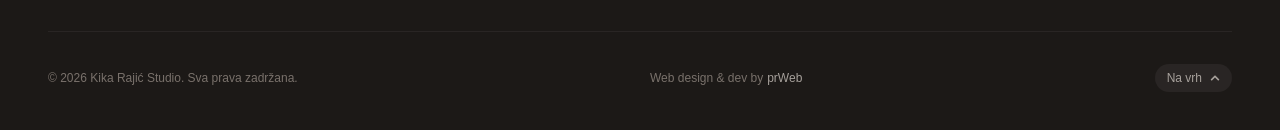
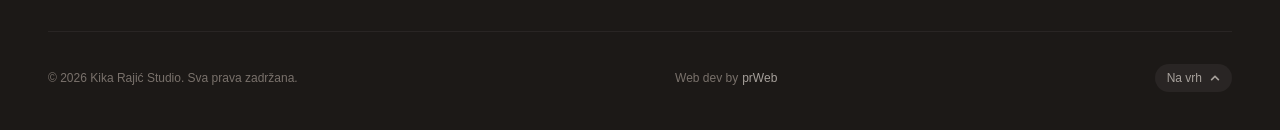
Before and after one commit to Djapedjape123/kikarajic, a Next.js app: page /o-meni in a window 1280 px wide. Shown: the part 1308-1438 px from the top of the page. Built offline with nearby package versions, Linux system fonts and the light colour scheme; a web font is replaced by a local one.

Commit message:
za danas kike dosta

```diff
--- a/components/Footer.tsx
+++ b/components/Footer.tsx
@@ -141,8 +141,8 @@ export default function Footer() {
                     <p>© {new Date().getFullYear()} Kika Rajić Studio. {activeLang === "SR" ? "Sva prava zadržana." : "All rights reserved."}</p>
 
                     <p className="flex items-center gap-1">
-                        <span>Web design & dev by</span>
-                        <span className="text-stone-400 font-medium">prWeb</span>
+                        <span>Web dev by</span>
+                        <span className="text-stone-400 font-medium"><a href="https://www.pedjadev.com/">prWeb</a></span>
                     </p>
 
                     {/* Dugme za povratak na vrh */}
```
